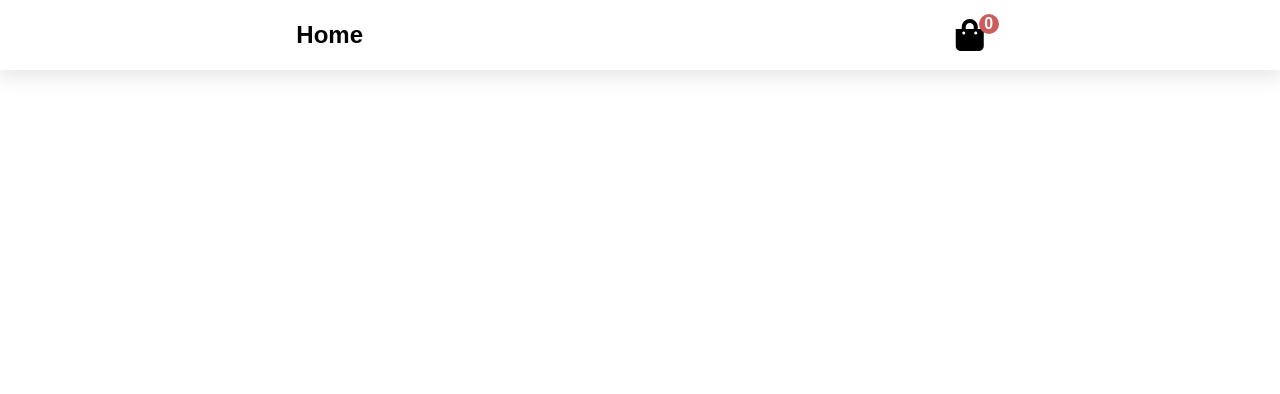
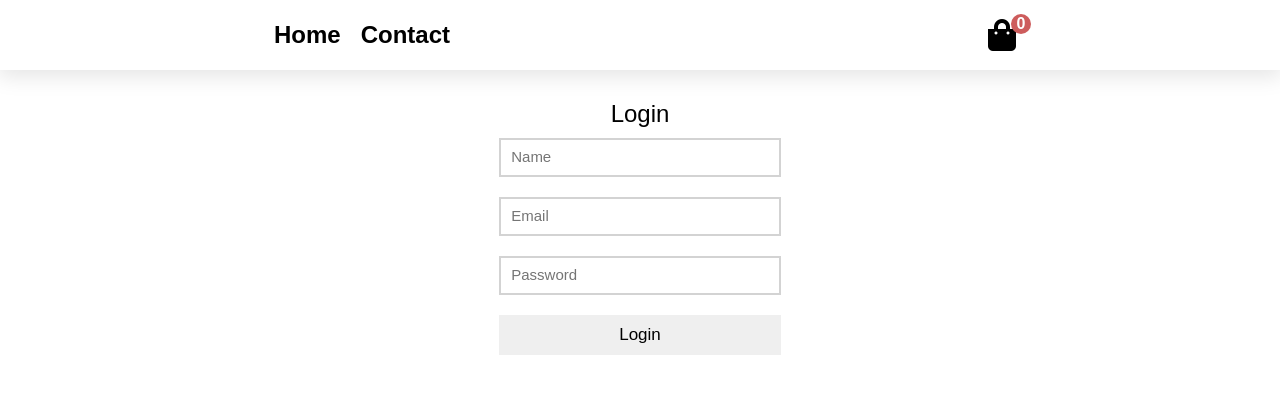
Before and after one commit to TimotijevicVlada/reactWebShop, a React (Create React App) app: page /contact in a window 1280 px wide. Shown: the top 394 px of the page. Built offline with nearby package versions, Linux system fonts and the light colour scheme.

Commit message:
Start to work on "Contact" page

```diff
--- a/src/App.css
+++ b/src/App.css
@@ -23,6 +23,12 @@ a {
   display: flex;
   align-items: center;
   justify-content: space-around;
+}
+.nav_container .nav_left {
+  display: flex;
+}
+.nav_container .nav_left h2 {
+  margin: 0 10px;
 }
 
 .cart-icon {
@@ -231,3 +237,29 @@ display: flex;
 .summary-total, .summary-price {
   color: white;
 }
+/*CONTACT*/
+.contact-container {
+  margin-top: 100px;
+  text-align: center;
+}
+.contact-container h2 {
+  font-weight: 400;
+}
+.contact-container input, .contact-container button {
+  margin: 10px 0px;
+  padding: 10px;
+  width: 22%;
+}
+.contact-container input {
+  border: 2px solid lightgray;
+}
+.contact-container input:focus {
+  outline: none;
+}
+.contact-container input::placeholder {
+  font-size: 15px;
+}
+.contact-container button {
+  border: none;
+  font-size: 17px;
+}
--- a/src/App.js
+++ b/src/App.js
@@ -5,6 +5,7 @@ import React from "react";
 import Nav from "./components/Nav";
 import Home from "./components/Home";
 import Cart from "./components/Cart";
+import Contact from './components/Contact';
 import Details from "./components/Details";
 import "./App.css";
 
@@ -15,6 +16,7 @@ const App = () => {
         <Nav />
         <Route path="/" exact component={Home} />
         <Route path="/cart" exact component={Cart} />
+        <Route path="/contact" exact component={Contact} />
         <Route path="/details/:id" exact component={Details} />
       </Provider>
     </Router>
--- /dev/null
+++ b/src/components/Contact.js
@@ -0,0 +1,15 @@
+import React from 'react';
+
+const Contact = () => {
+    return (
+        <div className="contact-container">
+            <h2>Login</h2>
+            <div><input type="text" placeholder="Name"/></div>
+            <div><input type="email" placeholder="Email"/></div>
+            <div><input type="password" placeholder="Password"/></div>
+            <button>Login</button>
+        </div>
+    )
+}
+
+export default Contact;
--- a/src/components/Nav.js
+++ b/src/components/Nav.js
@@ -11,6 +11,7 @@ const Nav = () => {
                 <div className="nav_container">
                     <div className="nav_left">
                         <Link to="/"><h2>Home</h2></Link>
+                        <Link to="/contact"><h2>Contact</h2></Link>
                     </div>
                     <div className="nav_right">
                         <Link to="/cart">
```
